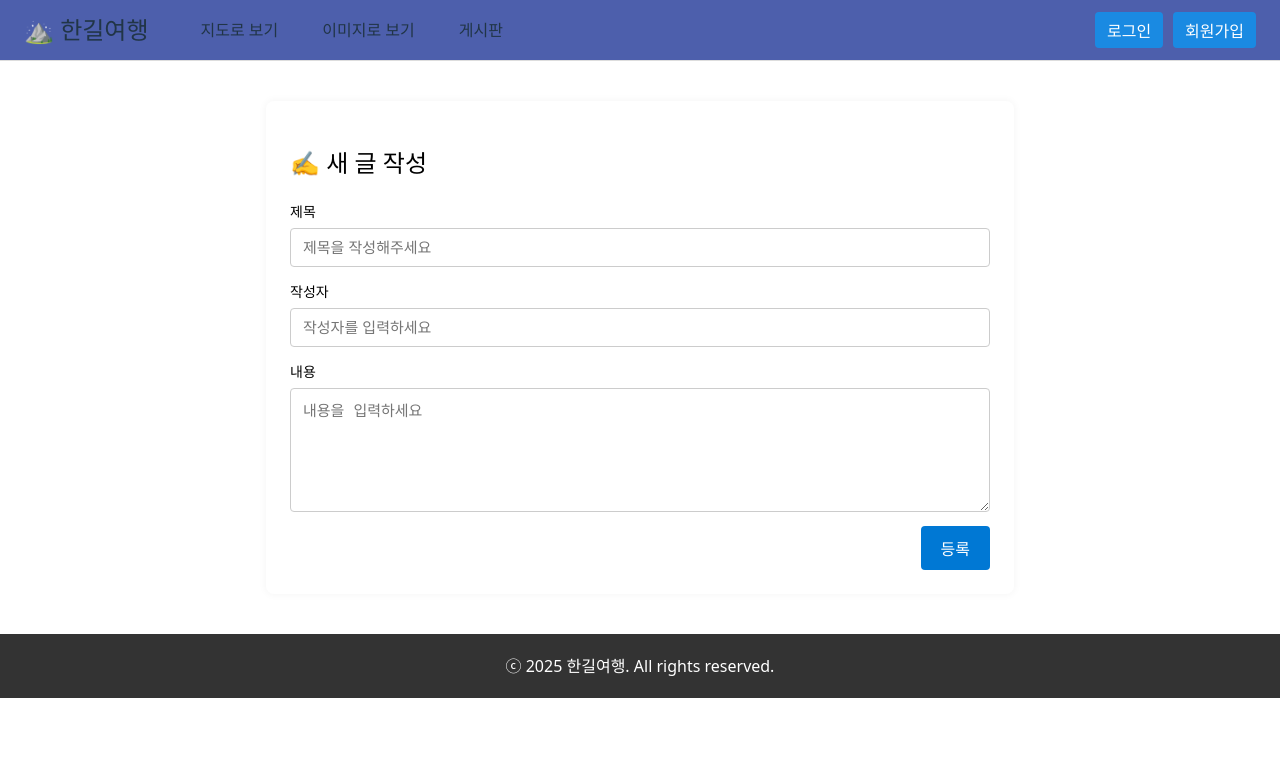
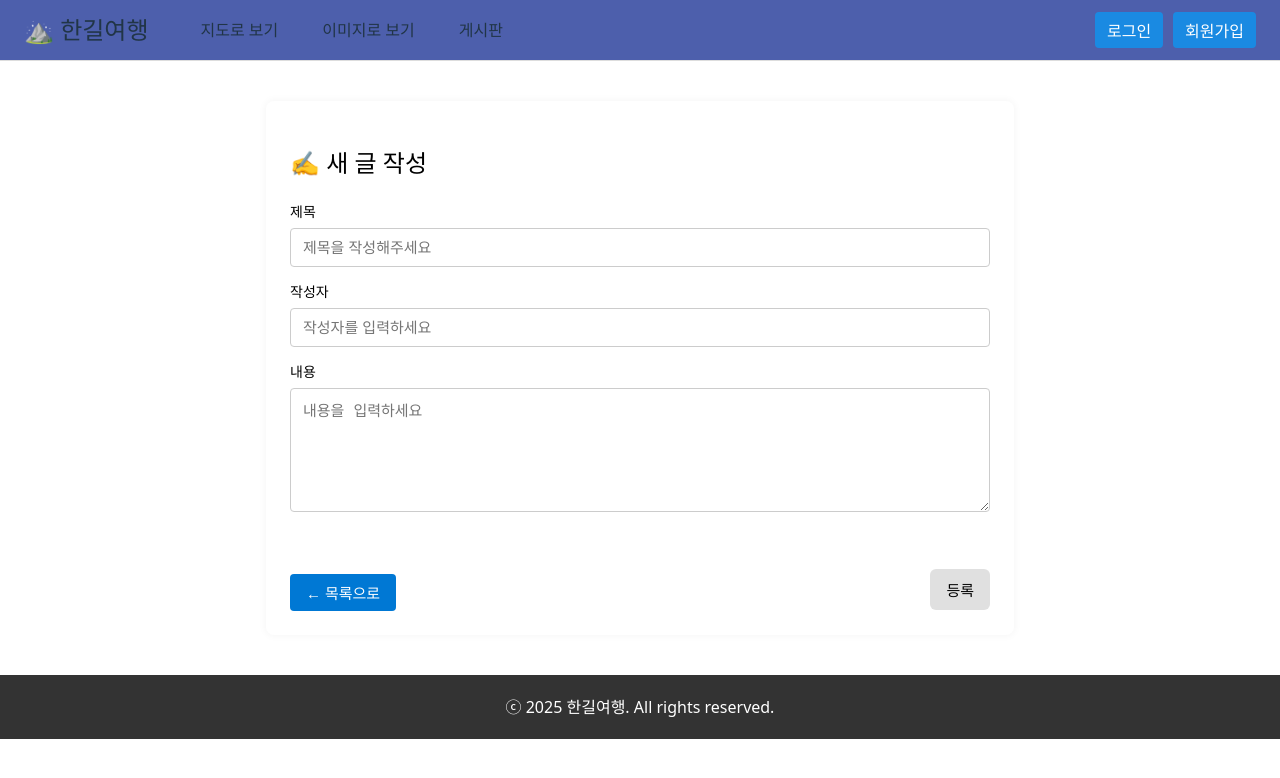
Before and after one commit to tour-site/frontend, a React (Vite) app in the folder tour_react/: page /boardwrite in a window 1280 px wide. Shown: the top 778 px of the page. Built offline with nearby package versions, Linux system fonts and the light colour scheme.

Commit message:
0623오전

```diff
--- a/tour_react/src/assets/css/BoardWrite.css
+++ b/tour_react/src/assets/css/BoardWrite.css
@@ -37,21 +37,38 @@
   border-radius: 4px;
   font-size: 15px;
   width: 100%;
-  box-sizing: border-box; /* padding 포함해서 width 계산 */
+  box-sizing: border-box;
   resize: vertical;
 }
 
-.write-form button {
-  align-self: flex-end;
-  padding: 10px 20px;
-  background-color: #0078d4;
-  color: white;
-  border: none;
-  border-radius: 4px;
-  cursor: pointer;
-  font-weight: bold;
+/* 버튼 정렬 및 스타일 */
+.button-row {
+  display: flex;
+  justify-content: space-between;
+  align-items: center;
+  margin-top: 1.5rem;
 }
 
-.write-form button:hover {
-  background-color: #005fa3;
+.submit-button-wrapper {
+  display: flex;
+  justify-content: center;
+  margin-top: 1.2rem;
 }
+
+.detail-back-button,
+.submit-button {
+  padding: 10px 16px;
+  background-color: #e0e0e0;
+  color: black;
+  border: none;
+  border-radius: 6px;
+  font-size: 15px;
+  font-weight: 600;
+  cursor: pointer;
+  transition: background-color 0.2s ease;
+}
+
+.detail-back-button:hover,
+.submit-button:hover {
+  background-color: #cfcfcf;
+}
--- a/tour_react/src/components/BoardDetail.jsx
+++ b/tour_react/src/components/BoardDetail.jsx
@@ -46,15 +46,15 @@ const BoardDetail = () => {
           postId={post.id}
           onDelete={() => navigate('/board')} // 삭제 후 목록으로 이동
         />
-       <button
+        <button className="detail-back-button" onClick={() => navigate(-1)}>
+          목록으로
+        </button>
+        <button
           className="detail-back-button"
           style={{ marginLeft: '10px', backgroundColor: '#999' }}
           onClick={() => setIsEditing(true)}
         >
           수정
-        </button>
-        <button className="detail-back-button" onClick={() => navigate(-1)}>
-          목록으로
         </button>
         </div>
     </div>
--- a/tour_react/src/components/BoardWrite.jsx
+++ b/tour_react/src/components/BoardWrite.jsx
@@ -1,6 +1,9 @@
 import React, { useState } from 'react';
+import { useNavigate } from 'react-router-dom';
 import '../assets/css/BoardWrite.css';
+
 const BoardWrite = () => {
+  const navigate = useNavigate();
   const [title, setTitle] = useState('');
   const [author, setAuthor] = useState('');
   const [content, setContent] = useState('');
@@ -8,8 +11,6 @@ const BoardWrite = () => {
   const handleSubmit = (e) => {
     e.preventDefault();
 
-  //입력창 빈칸 확인
-   // 빈칸 확인
     if (!title.trim()) {
       alert('제목을 입력해주세요.');
       return;
@@ -36,17 +37,17 @@ const BoardWrite = () => {
     localStorage.setItem('postList', JSON.stringify(updated));
     alert('글이 등록되었습니다!');
     if (window.opener) {
-  window.opener.location.reload(); // 부모 창 새로고침!
+      window.opener.location.reload();
     }
     window.close();
   };
-
 
   return (
     <div className='write-container'>
       <h2>✍️ 새 글 작성</h2>
       <form className='write-form' onSubmit={handleSubmit}>
-        <label>제목
+        <label>
+          제목
           <input
             type="text"
             placeholder="제목을 작성해주세요"
@@ -55,7 +56,8 @@ const BoardWrite = () => {
           />
         </label>
 
-        <label>작성자
+        <label>
+          작성자
           <input
             type="text"
             placeholder="작성자를 입력하세요"
@@ -63,7 +65,9 @@ const BoardWrite = () => {
             onChange={(e) => setAuthor(e.target.value)}
           />
         </label>
-        <label>내용
+
+        <label>
+          내용
           <textarea
             placeholder="내용을 입력하세요"
             value={content}
@@ -71,7 +75,21 @@ const BoardWrite = () => {
             rows={6}
           />
         </label>
-        <button type="submit">등록</button>
+
+        <div className="button-row">
+          <button
+            type="button"
+            className="detail-back-button"
+            onClick={() => navigate('/board')}
+          >
+            ← 목록으로
+          </button>
+          <div className="submit-button-wrapper">
+            <button type="submit" className="submit-button">
+              등록
+            </button>
+          </div>
+        </div>
       </form>
     </div>
   );
```
Lines whose indentation alone changed are shown as unchanged.
